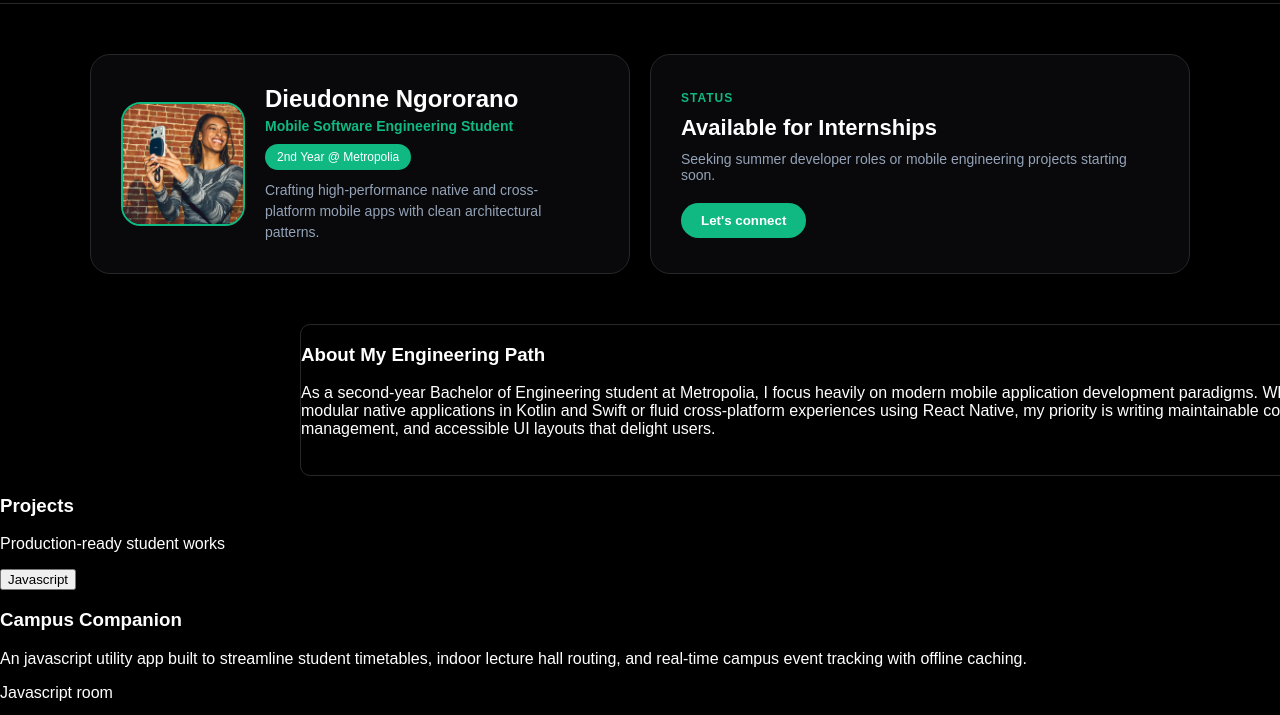
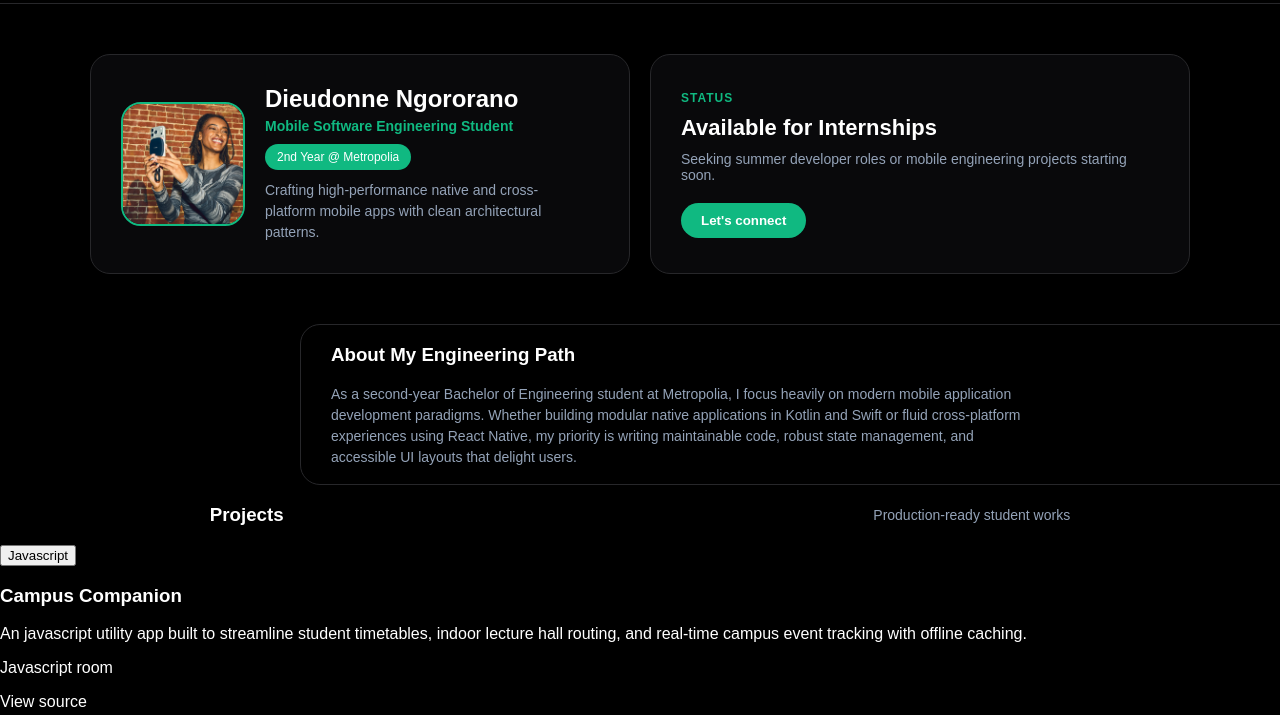
Before and after one commit to dieudonnengororano98-hub/portfolio, a plain HTML site: page index.html in a window 1280 px wide. Shown: the part 63-778 px from the top of the page. Drawn offline with Linux system fonts and the light colour scheme.

Commit message:
update full-width card dimensions and add styling for projects section containers

```diff
--- a/layout.css
+++ b/layout.css
@@ -152,10 +152,51 @@
   align-self: flex-start;
 }
 
-.full-width-card{
+.full-width-card {
   border: solid 1px #27272a;
-  width: 69rem;
-  border-radius: 10px;
+  width: 1100px;
   margin-left: 300px;
-  height: 150px;
+  border-radius: 20px;
+
 }
+
+.full-width-card p{
+
+     max-width: 700px;
+  color: #94a3b8;
+  font-size: 14px;
+  line-height: 1.5;
+  margin: 5px 0 0 0;
+  margin-left: 30px;
+  height: 100px;
+}
+
+.full-width-card h3{
+  margin-left: 30px;
+}
+
+.full-width-card:hover {
+  border-color: #10b981;
+  transform: scale(1.02);
+}
+
+.projects-1{
+  display: flex;
+  align-items: center;
+  justify-content: center;
+  justify-content: space-around;
+}
+
+.projects-1 h3{
+  margin-right: 170px;
+}
+
+.projects-1 p{
+   color: #94a3b8;
+   font-size: 14px;
+}
+
+.cards-container-1{
+  display: flex;
+
+}
```
